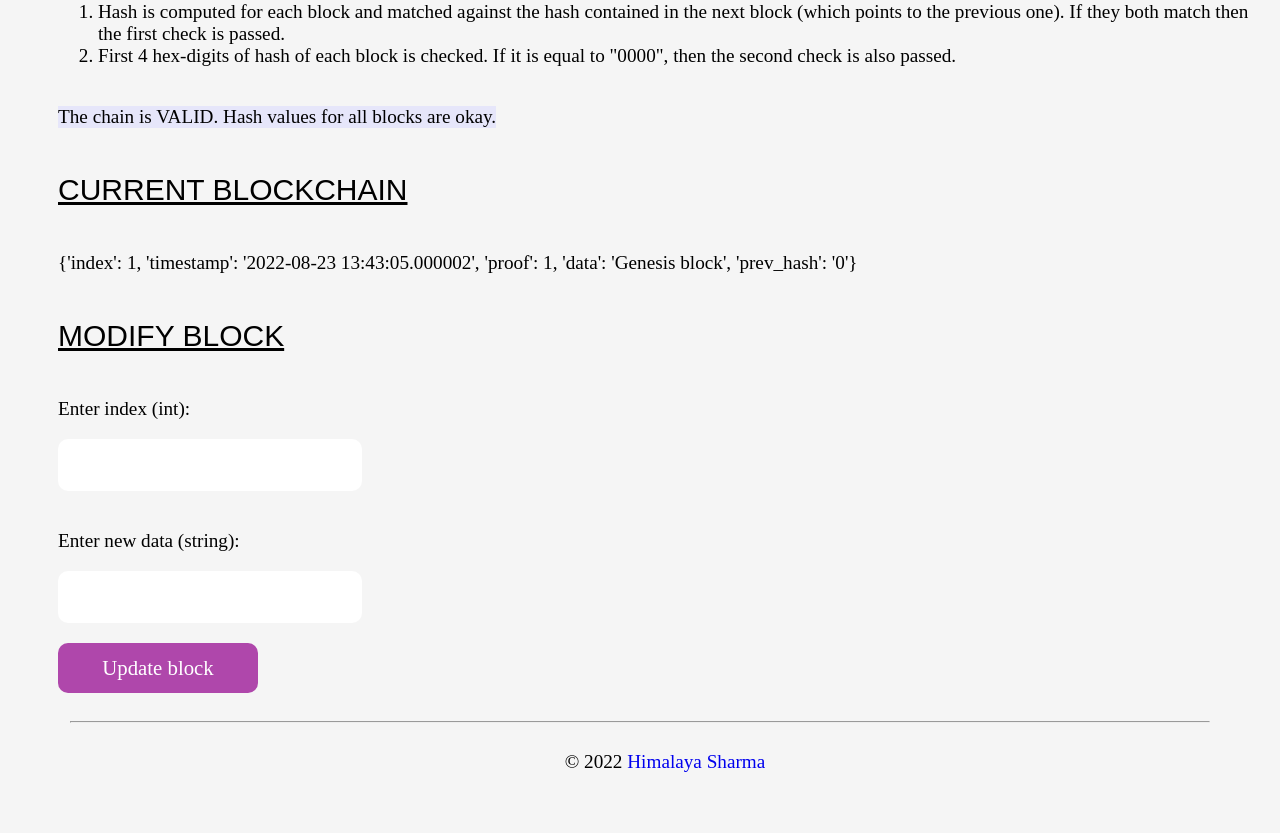
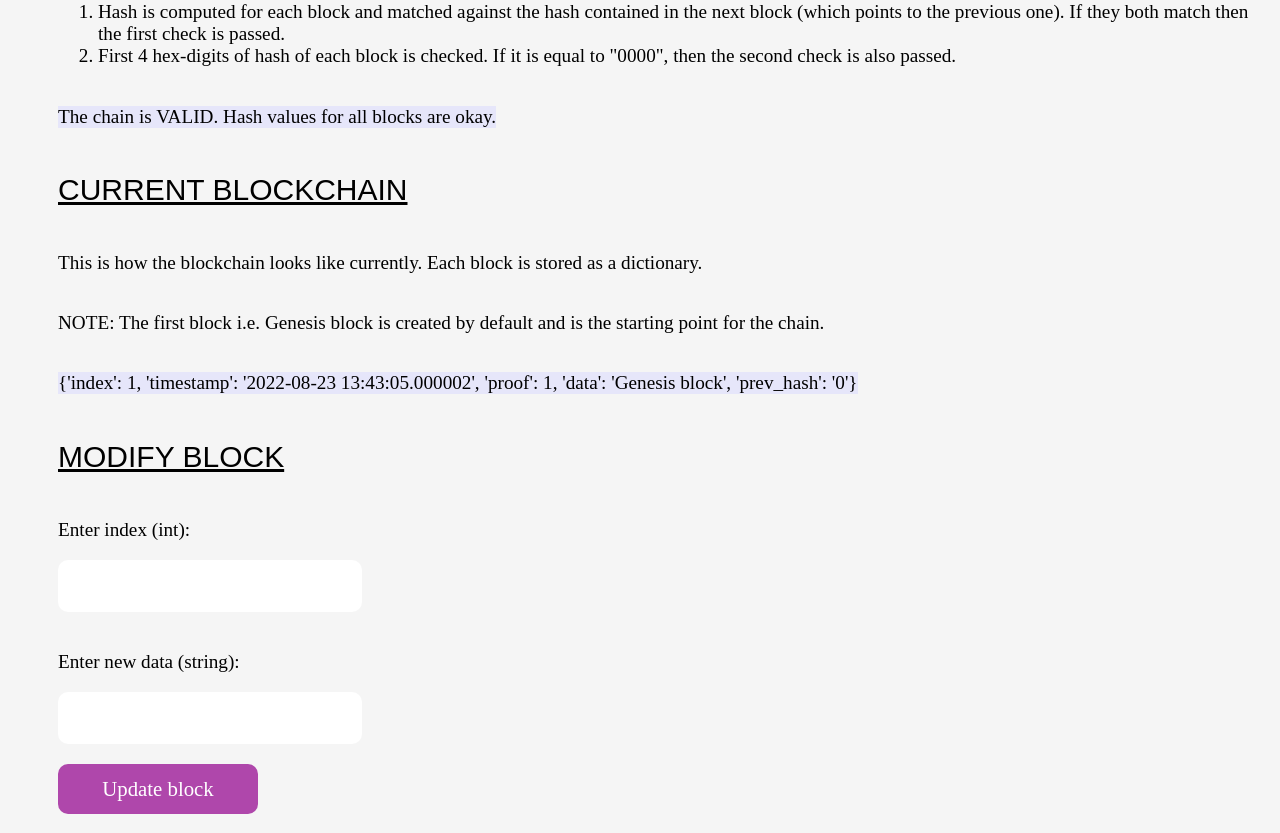
Before and after one commit to himalayasharma/elementary-blockchain, a Flask app: page / in a window 1280 px wide. Shown: the part 980-1813 px from the top of the page. Before the commit the page ends 1752 px from the top, so only its background shows below. Run offline with Flask 2, Linux system fonts and the light colour scheme.

Commit message:
Add description for section to view chain

```diff
--- a/templates/home.html
+++ b/templates/home.html
@@ -39,8 +39,11 @@
     </ol>
         <p style="background-color:lavender;">{{ validity_status }}</p>
     <h2>Current blockchain</h2>
+    <p>This is how the blockchain looks like currently. Each block is stored as a dictionary.</p>
+    <p>NOTE: The first block i.e. Genesis block is created by default and is the starting point for the chain.</p>
+    <br>
         {% for block in blockchain %}
-        <p>{{ block }}</p>
+        <p style="background-color:lavender;">{{ block }}</p>
         {% endfor %}
     <h2>Modify block</h2>
     <form action="/" method="POST">
```
